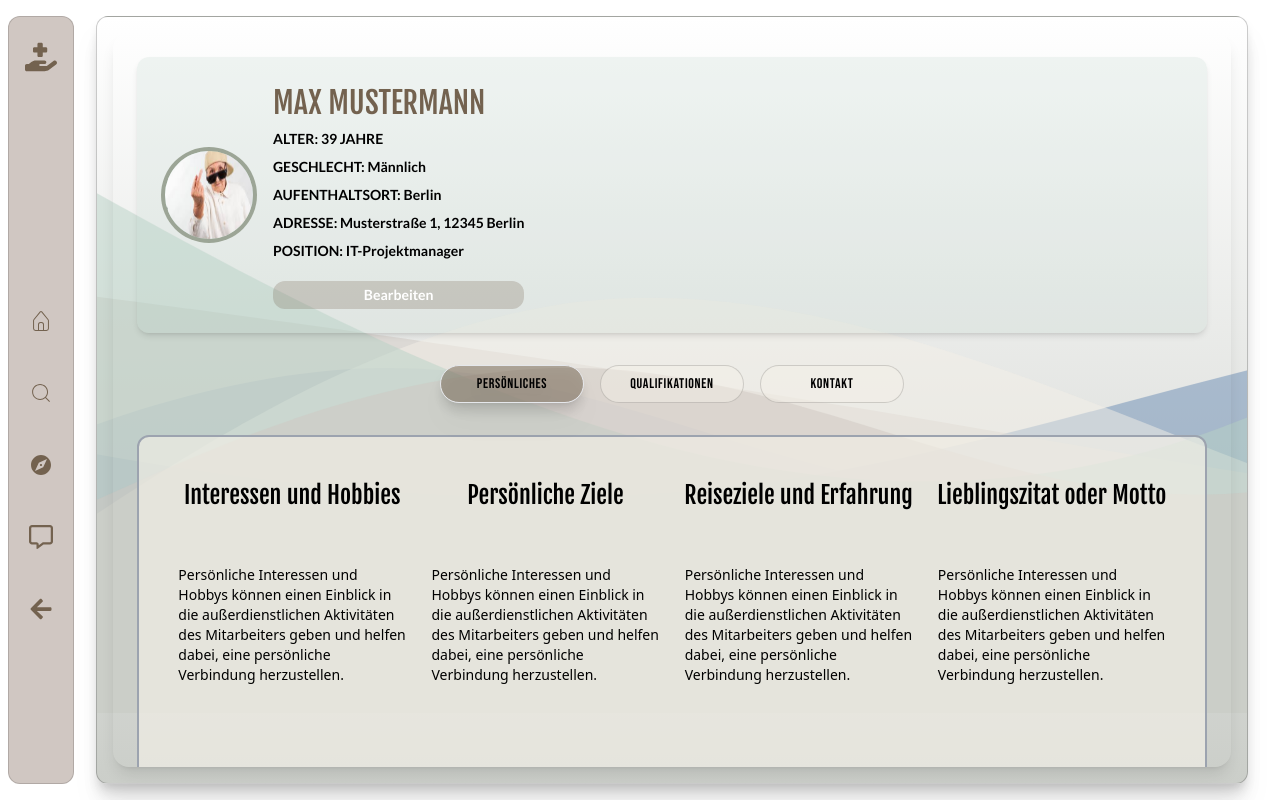
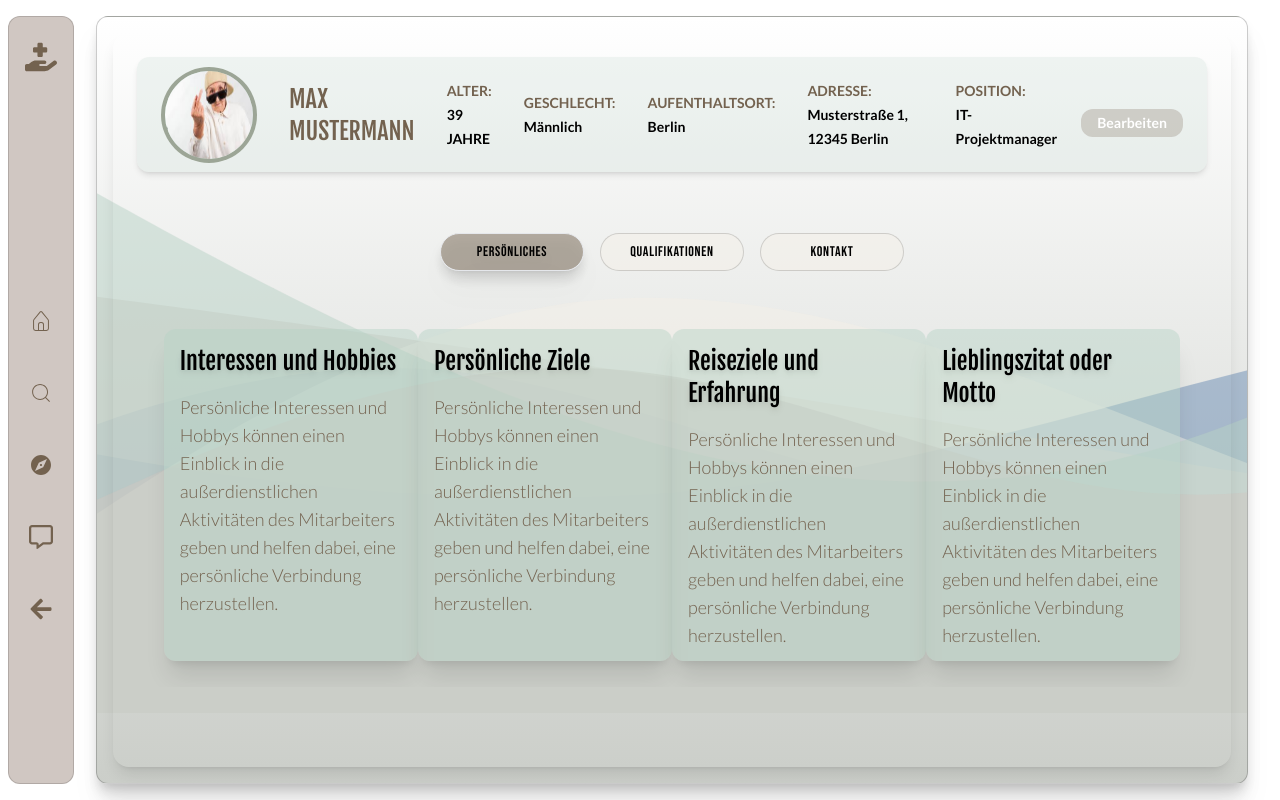
Before and after one commit to OhWire/Kurator, a React (Vite) app: page /MitarbeiterProfil/1 in a window 1280 px wide. Built offline with nearby package versions, Linux system fonts and the light colour scheme.

Commit message:
design changes

```diff
--- a/src/components/Mitarbeiterprofil/Mitarbeiterprofil.jsx
+++ b/src/components/Mitarbeiterprofil/Mitarbeiterprofil.jsx
@@ -61,27 +61,29 @@ const Mitarbeiterprofil = () => {
   return (
     <div className="p-4 flex flex-col w-full h-full justify-start items-center z-20 ">
       <div className="flex flex-col rounded-2xl p-6 w-full h-full overflow-y-auto  shadow-lg">
-        <div className="flex flex-col items-center w-full mb-8">
-          <div className="flex items-center bg-custom-green bg-opacity-20 px-6 py-6 rounded-xl shadow-md w-full">
-            <img
+        <div className="flex flex-col  items-center w-full mb-8">
+          <div className="flex items-center justify-center space-x-6 h-[80%] bg-custom-green bg-opacity-20 px-6 py-6 rounded-xl shadow-md w-full ">
+
+            <div className="flex h-full w-full space-x-8 justify-center items-center">
+              <img
               src={Granny}
               alt={employee.name}
-              className="border-4 border-custom-dark-gray border-opacity-40 w-24 h-24 rounded-full mr-4 bg-custom-green"
-            />
-            <div className="flex flex-col">
-              <h1 className="font-fjalla text-custom-dark-gray text-3xl py-1">{employee.name.toUpperCase()}</h1>
-              <p className="font-lato font-semibold text-sm py-1">ALTER: {new Date().getFullYear() - employee.birthYear} JAHRE</p>
-              <p className="font-lato font-semibold text-sm py-1">GESCHLECHT: {employee.gender || 'UNBEKANNT'}</p>
-              <p className="font-lato font-semibold text-sm py-1">AUFENTHALTSORT: {employee.location || 'UNBEKANNT'}</p>
-              <p className="font-lato font-semibold text-sm py-1">ADRESSE: {employee.address}</p>
-              <p className="font-lato font-semibold text-sm py-1">POSITION: {employee.position}</p>
-              <button
+              className="border-4 border-custom-dark-gray border-opacity-40 w-24 h-24 rounded-full  bg-custom-green"
+              />
+              <h1 className="font-fjalla text-custom-dark-gray text-2xl py-1">{employee.name.toUpperCase()}</h1>
+              <p className="font-lato font-semibold text-sm  leading-6"><span className='text-md text-custom-dark-gray'>ALTER:</span> <br/> {new Date().getFullYear() - employee.birthYear} JAHRE</p>
+              <p className="font-lato font-semibold text-sm  leading-6"><span className='text-md text-custom-dark-gray'>GESCHLECHT:</span> <br/> {employee.gender || 'UNBEKANNT'}</p>
+              <p className="font-lato font-semibold text-sm  leading-6"><span className='text-md text-custom-dark-gray'>AUFENTHALTSORT:</span> <br/> {employee.location || 'UNBEKANNT'}</p>
+              <p className="font-lato font-semibold text-sm  leading-6"><span className='text-md text-custom-dark-gray'>ADRESSE:</span> <br/> {employee.address}</p>
+              <p className="font-lato font-semibold text-sm  leading-6"><span className='text-md text-custom-dark-gray'>POSITION:</span> <br/> {employee.position}</p>
+
+            </div>
+            <button
                 onClick={() => setIsEditing(true)}
                 className="mt-4 font-lato font-semibold text-sm py-1 bg-custom-dark-gray bg-opacity-25 hover:bg-opacity-100 transition-all duration-300 text-white rounded-xl px-4"
               >
                 Bearbeiten
-              </button>
-            </div>
+            </button>
           </div>
         </div>
 
--- a/src/components/Mitarbeiterprofil/Persönliches.jsx
+++ b/src/components/Mitarbeiterprofil/Persönliches.jsx
@@ -2,45 +2,41 @@ import React from 'react'
 
 const Persönliches = () => {
   return (
-    <div className='flex flex-col justify-center items-center w-full h-96 bg-custom-light-gray bg-opacity-65 border-2 border-gray-400 rounded-xl overflow-y-auto py-2 z-20'>
-        <div className="flex w-[95%] h-[90%] justify-between
-         items-center  ">
-            <div className="flex flex-col   items-center w-64 h-full border-b-2 border-black">
-                <h2 className='font-fjalla text-2xl text-center w-full py-4'>Interessen und Hobbies</h2>
-                <div className="flex justify-center  text-sm items-center w-[90%] h-[60%]   ">
-                    <p classname="">
+    <div className='flex flex-col justify-center items-center w-full h-96 bg-transparent rounded-xl overflow-y-auto py-2 z-20'>
+        <div className="flex w-[95%] h-[90%] justify-between items-center">
+            <div className="flex flex-col items-center w-64 h-full shadow-xl rounded-xl bg-custom-green bg-opacity-45 hover:bg-opacity-85 hover:scale-105 transition-all duration-200">
+                <h2 className='font-fjalla text-2xl text-left w-full px-4 text-black drop-shadow-md py-4'>Interessen und Hobbies</h2>
+                <div className="flex px-4 items-center text-lg w-full h-[60%] font-lato font-light text-custom-dark-gray">
+                    <p className="flex w-full h-full">
                     Persönliche Interessen und Hobbys können einen Einblick in die außerdienstlichen Aktivitäten des Mitarbeiters geben und helfen dabei, eine persönliche Verbindung herzustellen.
                     </p>
                 </div>
             </div>
-            <div className="flex flex-col  items-center w-64 h-full border-b-2 border-black">
-                <h2 className='font-fjalla text-2xl text-center w-full py-4'>Persönliche Ziele</h2>
-                <div className="flex justify-center  text-sm items-center w-[90%] h-[60%]   ">
-                    <p classname="flex w-full h-full">
+            <div className="flex flex-col items-center w-64 h-full shadow-xl rounded-xl bg-custom-green bg-opacity-45 hover:bg-opacity-85 hover:scale-105 transition-all duration-200">
+                <h2 className='font-fjalla text-2xl text-left w-full px-4 text-black drop-shadow-md py-4'>Persönliche Ziele</h2>
+                <div className="flex px-4 items-center text-lg w-full h-[60%] font-lato font-light text-custom-dark-gray">
+                    <p className="flex w-full h-full">
                     Persönliche Interessen und Hobbys können einen Einblick in die außerdienstlichen Aktivitäten des Mitarbeiters geben und helfen dabei, eine persönliche Verbindung herzustellen.
                     </p>
                 </div>
             </div>
-            <div className="flex flex-col  items-center w-64 h-full border-b-2 border-black">
-                <h2 className='font-fjalla text-2xl text-center w-full py-4'>Reiseziele und Erfahrung</h2>
-                <div className="flex justify-center  text-sm items-center w-[90%] h-[60%]  ">
-                    <p classname="flex w-full h-full">
+            <div className="flex flex-col items-center w-64 h-full shadow-xl rounded-xl bg-custom-green bg-opacity-45 hover:bg-opacity-85 hover:scale-105 transition-all duration-200">
+                <h2 className='font-fjalla text-2xl text-left w-full px-4 text-black drop-shadow-md py-4'>Reiseziele und Erfahrung</h2>
+                <div className="flex px-4 items-center text-lg w-full h-[60%] font-lato font-light text-custom-dark-gray">
+                    <p className="flex w-full h-full">
                     Persönliche Interessen und Hobbys können einen Einblick in die außerdienstlichen Aktivitäten des Mitarbeiters geben und helfen dabei, eine persönliche Verbindung herzustellen.
                     </p>
                 </div>
             </div>
-            <div className="flex flex-col  items-center w-64 h-full border-b-2 border-black">
-                <h2 className='font-fjalla text-2xl text-center w-full py-4'>Lieblingszitat oder Motto</h2>
-                <div className="flex justify-center  text-sm items-center w-[90%] h-[60%]   ">
-                    <p classname="flex w-full h-full">
+            <div className="flex flex-col items-center w-64 h-full shadow-xl rounded-xl bg-custom-green bg-opacity-45 hover:bg-opacity-85 hover:scale-105 transition-all duration-200">
+                <h2 className='font-fjalla text-2xl text-left w-full px-4 text-black drop-shadow-md py-4'>Lieblingszitat oder Motto</h2>
+                <div className="flex px-4 items-center text-lg w-full h-[60%] font-lato font-light text-custom-dark-gray">
+                    <p className="flex w-full h-full">
                     Persönliche Interessen und Hobbys können einen Einblick in die außerdienstlichen Aktivitäten des Mitarbeiters geben und helfen dabei, eine persönliche Verbindung herzustellen.
                     </p>
                 </div>
             </div>
-
-
         </div>
-
     </div>
   )
 }
--- a/src/components/dienstplan/dienstplan.jsx
+++ b/src/components/dienstplan/dienstplan.jsx
@@ -95,7 +95,7 @@ const Dienstplan = () => {
   };
 
   return (
-    <div className="calendar-container z-20">
+    <div className="calendar-container h-full z-20">
       <div className="calendar-header">
         <div className="flex items-center mx-6 justify-around w-[40%]">
           <button onClick={() => handleDateChange('prev')} className="button-nav">
@@ -110,7 +110,7 @@ const Dienstplan = () => {
           </button>
         </div>
         <div className="person-select-container">
-          <label htmlFor="personSelect" className="person-select-label">Select Person:</label>
+
           <select
             id="personSelect"
             value={selectedPerson}
@@ -153,7 +153,7 @@ const Dienstplan = () => {
           </div>
         </div>
       )}
-      <div className="flex justify-between p-4 ">
+      <div className="flex justify-between p-4">
         <button onClick={() => setShowEventAdder(!showEventAdder)} className="button-add-event">
           <FaPlus className="mr-2" />
           Add Event
@@ -187,8 +187,9 @@ const Dienstplan = () => {
           </div>
         </div>
       )}
-      <div className="calendar-grid">
+      <div className="calendar-grid  ">
         <Calendar
+
           localizer={localizer}
           events={filteredEvents}
           startAccessor="start"
@@ -197,6 +198,7 @@ const Dienstplan = () => {
           eventPropGetter={(event) => ({
             style: {
               backgroundColor: event.color,
+
             },
           })}
         />
```
Also changed, not shown: src/components/Mitarbeiterprofil/Kontakt.jsx (+43 -29 lines), src/components/Mitarbeiterprofil/Qualifikationen.jsx (+18 -22 lines), src/components/dienstplan/dienstplan.css (+38 -19 lines).
